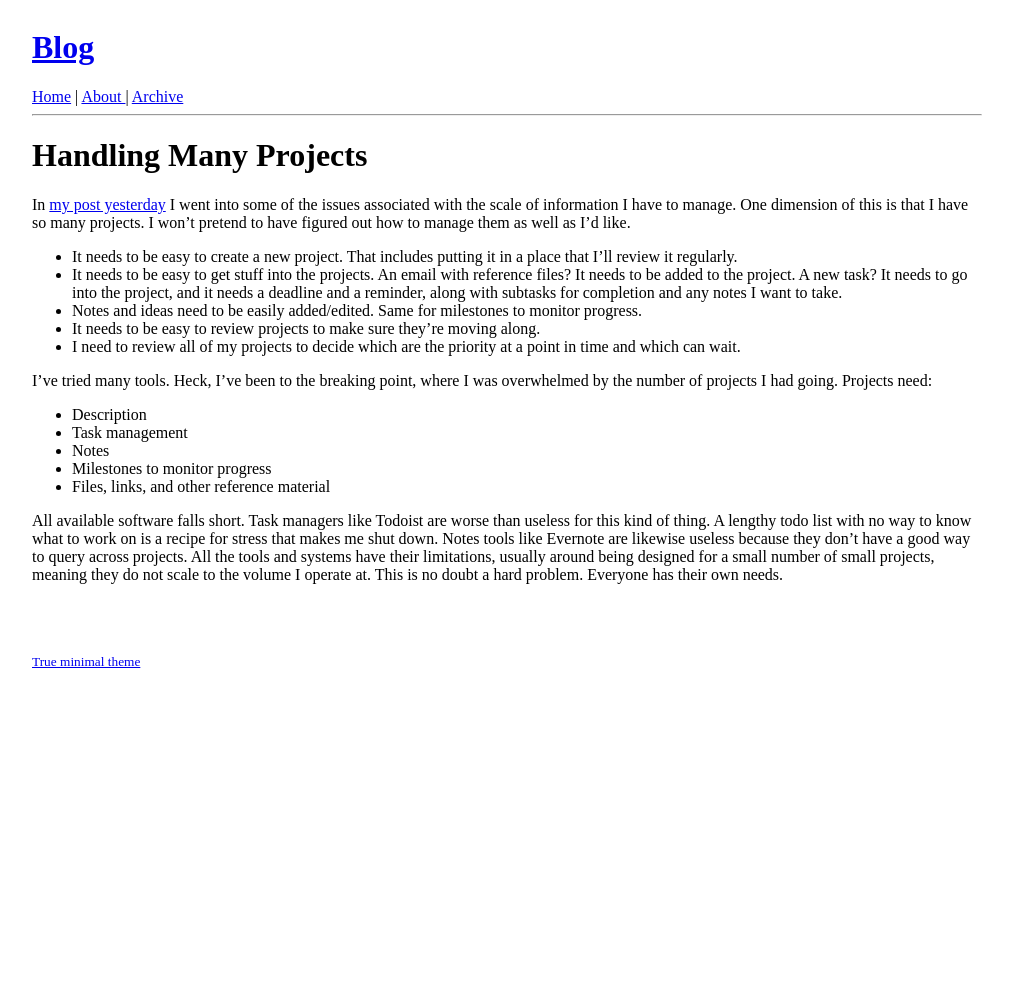
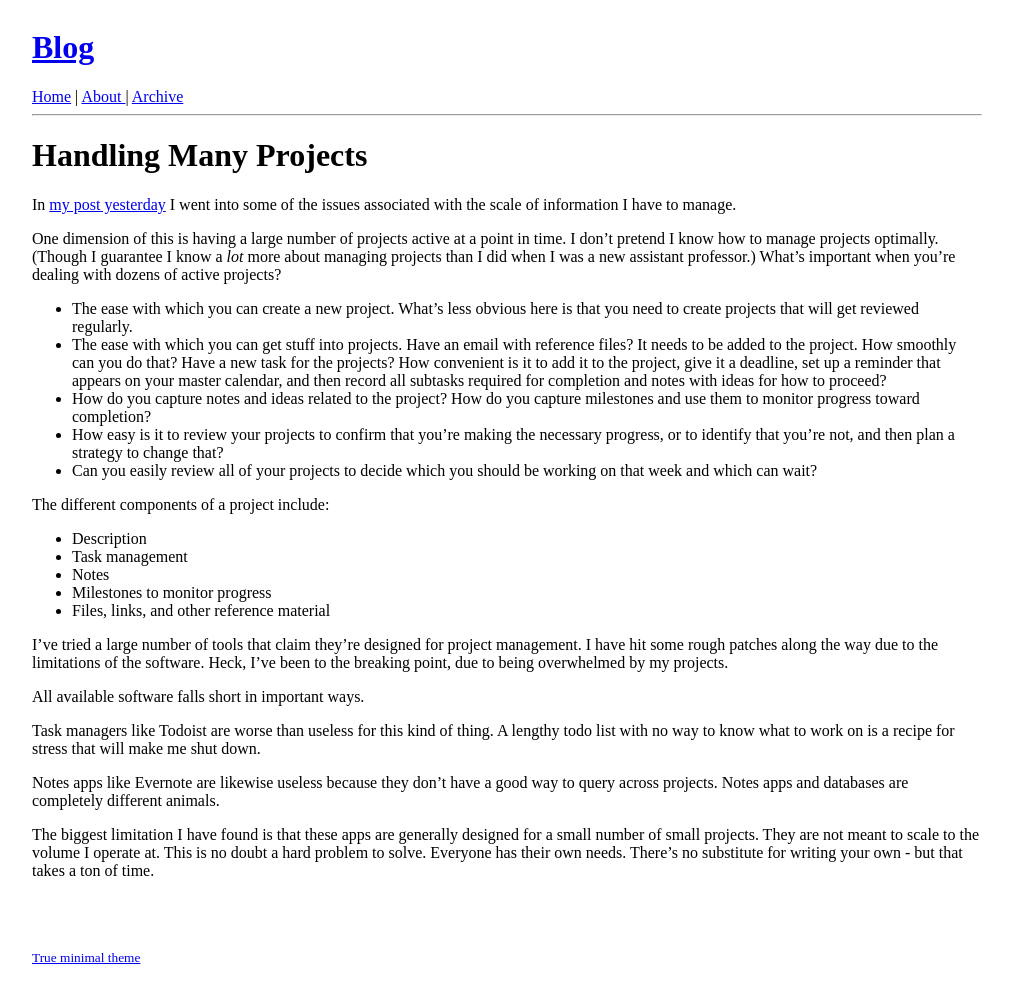
Before and after one commit to bachmeil/the-blog, a Jekyll site: the page built from _posts/2022-09-08-many-projects.md, in a window 1280 px wide. Shown: the whole page, without its empty margins (133-1146 px from the left). Built offline with Jekyll 4.4.1, drawn with Linux system fonts in a browser that asks for light colours; before the commit the page ends 900 px from its top, so only the background shows below that.

Commit message:
Redid my post on many projects

```diff
--- a/_posts/2022-09-08-many-projects.md
+++ b/_posts/2022-09-08-many-projects.md
@@ -2,15 +2,17 @@
 layout: post
 title: Handling Many Projects
 ---
-In [my post yesterday](https://bachmeil.github.io/the-blog/2022/09/07/scaling.html) I went into some of the issues associated with the scale of information I have to manage. One dimension of this is that I have so many projects. I won't pretend to have figured out how to manage them as well as I'd like.
+In [my post yesterday](https://bachmeil.github.io/the-blog/2022/09/07/scaling.html) I went into some of the issues associated with the scale of information I have to manage.
 
-- It needs to be easy to create a new project. That includes putting it in a place that I'll review it regularly.
-- It needs to be easy to get stuff into the projects. An email with reference files? It needs to be added to the project. A new task? It needs to go into the project, and it needs a deadline and a reminder, along with subtasks for completion and any notes I want to take.
-- Notes and ideas need to be easily added/edited. Same for milestones to monitor progress.
-- It needs to be easy to review projects to make sure they're moving along.
-- I need to review all of my projects to decide which are the priority at a point in time and which can wait.
+One dimension of this is having a large number of projects active at a point in time. I don't pretend I know how to manage projects optimally. (Though I guarantee I know a *lot* more about managing projects than I did when I was a new assistant professor.) What's important when you're dealing with dozens of active projects?
 
-I've tried many tools. Heck, I've been to the breaking point, where I was overwhelmed by the number of projects I had going. Projects need:
+- The ease with which you can create a new project. What's less obvious here is that you need to create projects that will get reviewed regularly.
+- The ease with which you can get stuff into projects. Have an email with reference files? It needs to be added to the project. How smoothly can you do that? Have a new task for the projects? How convenient is it to add it to the project, give it a deadline, set up a reminder that appears on your master calendar, and then record all subtasks required for completion and notes with ideas for how to proceed?
+- How do you capture notes and ideas related to the project? How do you capture milestones and use them to monitor progress toward completion?
+- How easy is it to review your projects to confirm that you're making the necessary progress, or to identify that you're not, and then plan a strategy to change that?
+- Can you easily review all of your projects to decide which you should be working on that week and which can wait?
+
+The different components of a project include:
 
 - Description
 - Task management
@@ -18,4 +20,12 @@ I've tried many tools. Heck, I've been to the breaking point, where I was overwh
 - Milestones to monitor progress
 - Files, links, and other reference material
 
-All available software falls short. Task managers like Todoist are worse than useless for this kind of thing. A lengthy todo list with no way to know what to work on is a recipe for stress that makes me shut down. Notes tools like Evernote are likewise useless because they don't have a good way to query across projects. All the tools and systems have their limitations, usually around being designed for a small number of small projects, meaning they do not scale to the volume I operate at. This is no doubt a hard problem. Everyone has their own needs.
+I've tried a large number of tools that claim they're designed for project management. I have hit some rough patches along the way due to the limitations of the software. Heck, I've been to the breaking point, due to being overwhelmed by my projects.
+
+All available software falls short in important ways.
+
+Task managers like Todoist are worse than useless for this kind of thing. A lengthy todo list with no way to know what to work on is a recipe for stress that will make me shut down.
+
+Notes apps like Evernote are likewise useless because they don't have a good way to query across projects. Notes apps and databases are completely different animals.
+
+The biggest limitation I have found is that these apps are generally designed for a small number of small projects. They are not meant to scale to the volume I operate at. This is no doubt a hard problem to solve. Everyone has their own needs. There's no substitute for writing your own - but that takes a ton of time.
```
